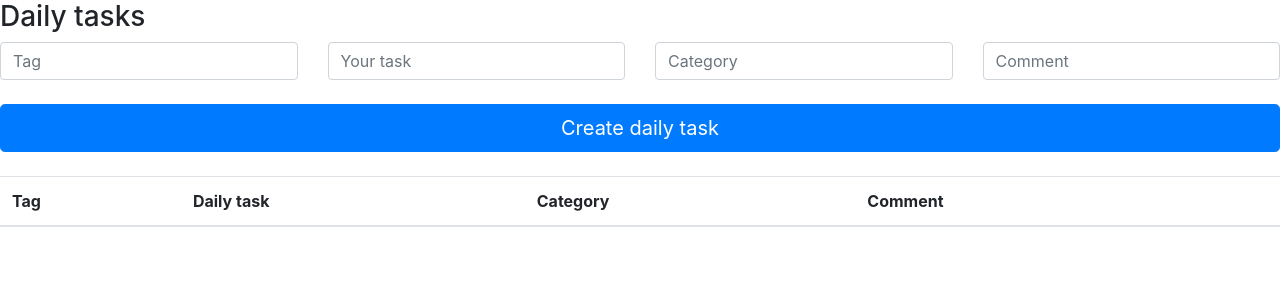
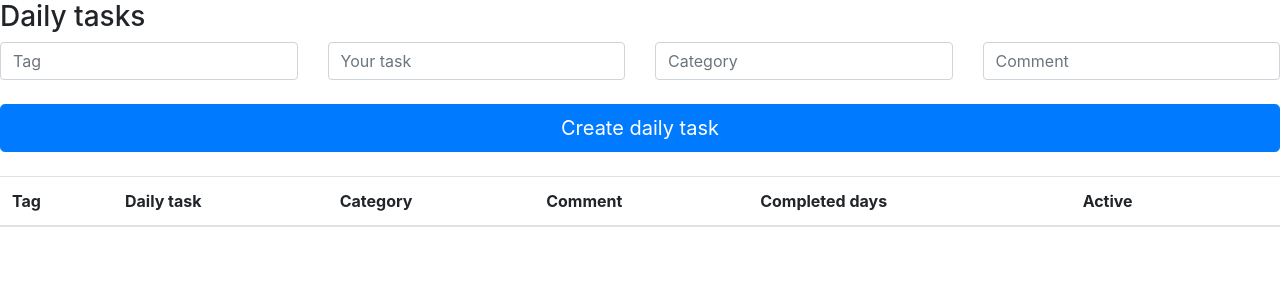
Before and after one commit to OrJaku/check-helper, a Django app: page /delete_daily_task/ in a window 1280 px wide. Shown: the part 40-340 px from the top of the page. Run offline with Django 3.2, Linux system fonts and the light colour scheme; the visitor is signed in with stand-in values (Sample User, id 1); lists and menus that the app fills with data are empty; some libraries are stand-ins or nearby versions.

Commit message:
Changed daily tesks features

```diff
--- a/tasks/models.py
+++ b/tasks/models.py
@@ -1,5 +1,6 @@
 from django.db import models
 from django.contrib.auth.models import User
+import datetime
 
 
 class Brand(models.Model):
@@ -30,6 +31,9 @@ class DailyTask(models.Model):
     category = models.CharField(max_length=20, null=False)
     description = models.CharField(max_length=100)
     tag = models.CharField(max_length=20, null=False)
+    first_date = models.DateField(default=datetime.datetime.now())
+    active = models.BooleanField(default=True)
+    completed = models.IntegerField(default=0)
     user = models.ForeignKey(User, on_delete=models.CASCADE, related_name='user_daily')
 
     def __str__(self):
--- a/templates/settings.html
+++ b/templates/settings.html
@@ -27,6 +27,8 @@
       <th scope="col">Daily task</th>
       <th scope="col">Category</th>
       <th scope="col">Comment</th>
+      <th scope="col">Completed days</th>
+      <th scope="col">Active</th>
       <th scope="col">   </th>
     </tr>
   </thead>
@@ -37,6 +39,9 @@
         <td>{{task_daily.name}}</td>
         <td>{{task_daily.category}}</td>
         <td>{{task_daily.description}}</td>
+        <td>{{task_daily.complete}}</td>
+        <td>{{task_daily.active}}</td>
+
         <td>
             <center>
                 <form method="POST" action="/delete_daily_task/">{% csrf_token %}
--- a/templates/tasks_list.html
+++ b/templates/tasks_list.html
@@ -148,7 +148,7 @@
   </tbody>
 </table><br>
 
-<!--#### Archive Tasks ####-->
+<!--#### Archive Tasks Standard ####-->
 
 <div class="accordion" id="accordionExample">
   <div class="card">
@@ -168,7 +168,7 @@
           </thead>
          <tbody>
          {%for task, diff in tasks_archive%}
-            {%if diff < 0 and task.done == True %}
+            {%if diff < 0 and task.done == True and task.brand.id == 1%}
                 {%if task.done == True %}
                     <tr class="table-success">
                 {%else%}
@@ -211,5 +211,6 @@
     </div>
   </div>
 </div>
+
  </body>
 {% endblock %}
```
Also changed, not shown: tasks/migrations/0016_dailytask_completed.py (added), tasks/migrations/0017_auto_20200406_2030.py (added).
